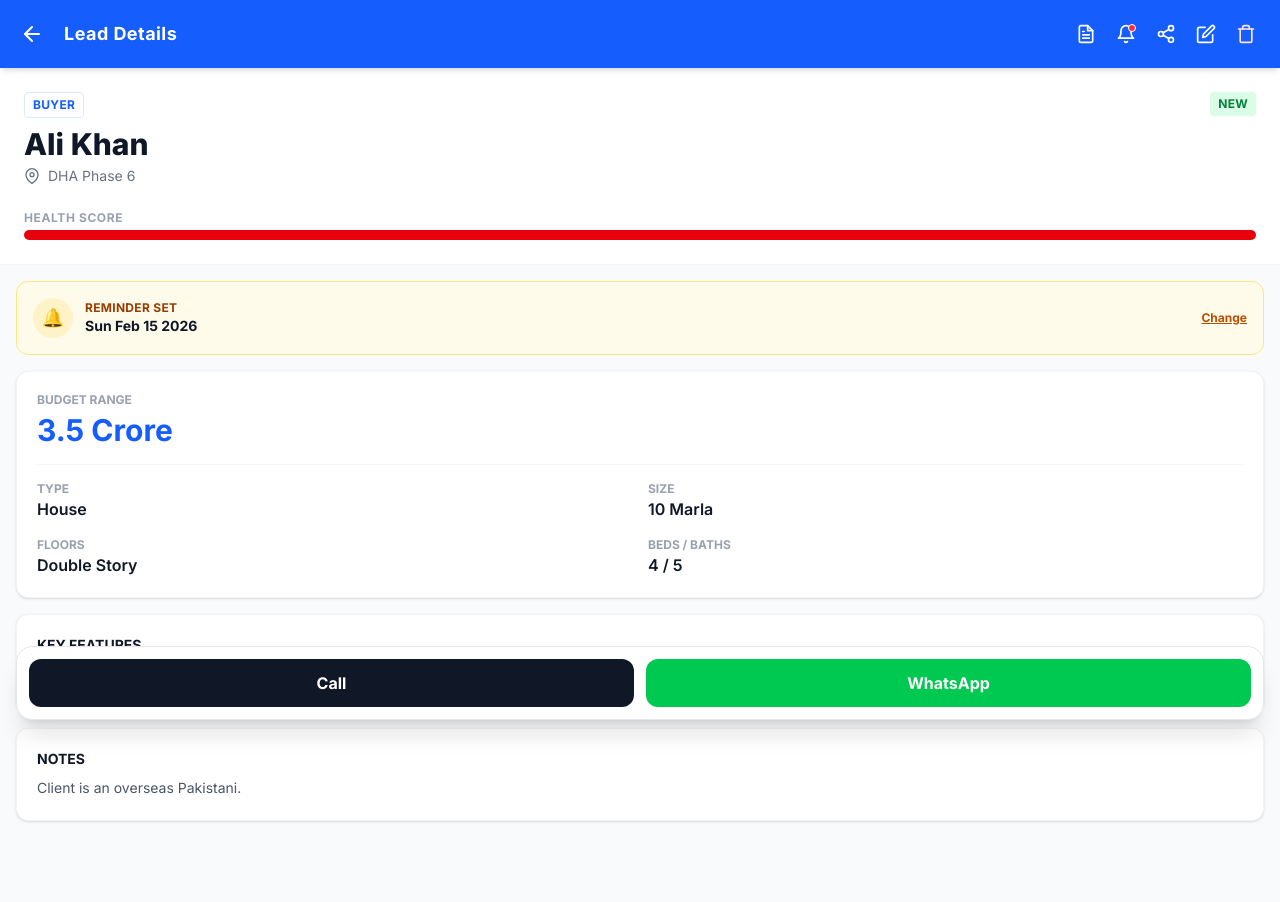
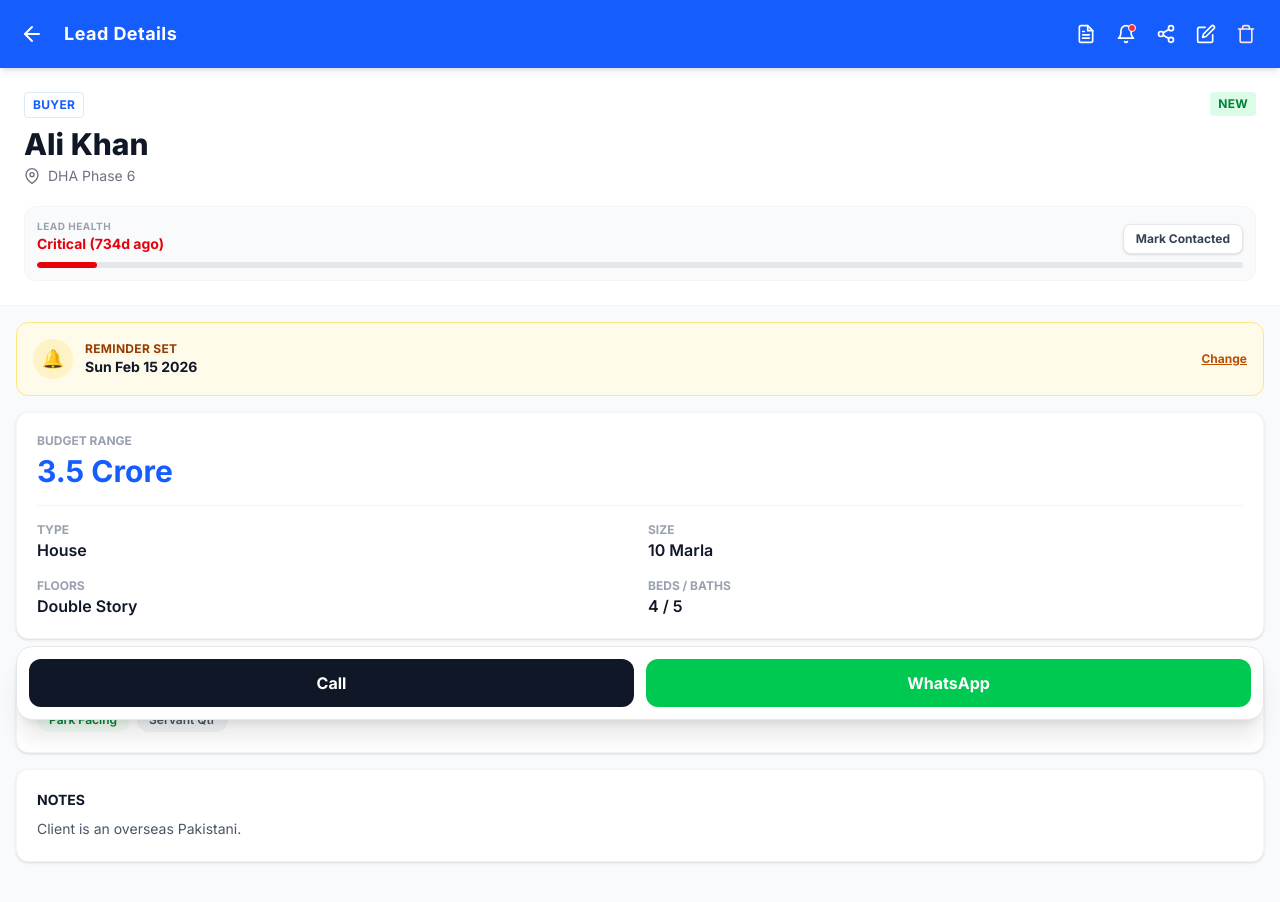
Before and after one commit to haider-kashan/real-estate-crm, a Next.js app: page /leads/1 in a window 1280 px wide. Shown: the top 902 px of the page. Built offline with nearby package versions, Linux system fonts and the light colour scheme; what @react-pdf/renderer would draw is missing.

Commit message:
Fix: Hidden health indicators and notifications for Dead/Closed leads

```diff
--- a/app/components/LeadDashboard.tsx
+++ b/app/components/LeadDashboard.tsx
@@ -32,41 +32,44 @@ export default function LeadDashboard({ title, initialData, department, tabs }:
   const activeChipBg = department === 'sales' ? 'bg-blue-600' : (department === 'rentals' ? 'bg-indigo-600' : 'bg-gray-900');
   const statuses = ['all', 'new', 'contacted', 'interested', 'negotiation', 'closed', 'dead'];
 
-  // --- 1. ACTION CENTER LOGIC (For Bell Icon) ---
+  // --- 1. ACTION CENTER LOGIC ---
   const urgentLeads = useMemo(() => {
     const now = new Date();
     const todayStr = now.toDateString();
 
     // @ts-ignore
     return initialData.filter(l => {
-      // Check 1: Reminder Due?
+      // Ignore Dead/Closed Leads
+      const status = (l.status || '').toLowerCase();
+      if (status === 'dead' || status === 'closed') {
+        return false;
+      }
+
       let isReminderDue = false;
       if (l.followUp) {
         const date = new Date(l.followUp);
         isReminderDue = date < now || date.toDateString() === todayStr;
       }
 
-      // Check 2: Health Critical?
       // @ts-ignore
       const health = getLeadHealth(l.lastContactDate, l.dateAdded);
-      const isCritical = health.status === 'Critical' && l.status !== 'closed' && l.status !== 'dead';
+      const isCritical = health.status === 'Critical';
 
       return isReminderDue || isCritical;
     }).sort((a, b) => {
-       // Reminders on top
        if (a.followUp && !b.followUp) return -1;
        return 0;
     });
   }, [initialData]);
 
-  const headerReminders: ReminderItem[] = urgentLeads.map(l => {
+  const headerReminders = urgentLeads.map(l => {
       const now = new Date();
       // @ts-ignore
       const health = getLeadHealth(l.lastContactDate, l.dateAdded);
 
-      let type: 'overdue' | 'today' | 'critical' = 'overdue';
+      let type: 'overdue' | 'today' | 'critical' | null = null;
 
-      if (health.status === 'Critical' && l.status !== 'closed' && l.status !== 'dead') {
+      if (health.status === 'Critical') {
         type = 'critical';
       } else if (l.followUp) {
         const fDate = new Date(l.followUp);
@@ -74,15 +77,19 @@ export default function LeadDashboard({ title, initialData, department, tabs }:
         type = isToday ? 'today' : 'overdue';
       }
 
+      if (!type) return null;
+
       return {
           id: l.id,
           name: l.name,
           phone: l.phone,
+          date: l.followUp,
           type: type,
           daysAgo: health.days
       }
-  });
+  }).filter(Boolean) as ReminderItem[];
 
+  // --- FILTER ENGINE ---
   const filteredLeads = useMemo(() => {
     let result = initialData;
     if (activeTab !== 'all') result = result.filter(l => l.type === activeTab);
@@ -106,7 +113,6 @@ export default function LeadDashboard({ title, initialData, department, tabs }:
   return (
     <div className="flex flex-col min-h-screen bg-gray-50">
 
-      {/* HEADER */}
       <div className="sticky top-0 z-30 bg-white shadow-sm">
         <HeaderBar
           title={title}
@@ -139,7 +145,6 @@ export default function LeadDashboard({ title, initialData, department, tabs }:
       <AddLeadModal isOpen={isModalOpen} onClose={() => router.back()} department={department} />
 
       <div className="p-3 space-y-3 flex-1 pb-32">
-
         {/* --- MAIN LIST --- */}
         {filteredLeads.length === 0 ? (
           <div className="flex flex-col items-center justify-center py-20 text-center opacity-50">
@@ -152,6 +157,9 @@ export default function LeadDashboard({ title, initialData, department, tabs }:
              // @ts-ignore
              const health = getLeadHealth(lead.lastContactDate, lead.dateAdded);
 
+             // --- LOGIC: Hide Health Dot for Dead/Closed leads ---
+             const isInactive = ['dead', 'closed'].includes(lead.status);
+
              return (
                <div key={lead.id} onClick={() => router.push(`/leads/${lead.id}`)} className="block bg-white p-3.5 rounded-2xl shadow-[0_2px_8px_rgba(0,0,0,0.04)] border border-gray-100 relative overflow-hidden active:scale-[0.98] transition-transform cursor-pointer">
                  <div className={`absolute left-0 top-0 bottom-0 w-1.5 ${['buyer', 'seller'].includes(lead.type) ? (lead.type === 'buyer' ? 'bg-blue-500' : 'bg-orange-500') : (lead.type === 'tenant' ? 'bg-indigo-500' : 'bg-purple-500')}`}></div>
@@ -159,8 +167,11 @@ export default function LeadDashboard({ title, initialData, department, tabs }:
                    <div>
                      <div className="flex items-center gap-2">
                        <h3 className="font-extrabold text-gray-900 text-base">{lead.name}</h3>
-                       {/* HEALTH DOT */}
-                       <div className={`w-2.5 h-2.5 rounded-full ${health.color} border-2 border-white shadow-sm`} title={`Health: ${health.status} (${health.days}d)`}></div>
+
+                       {/* HEALTH DOT - Render ONLY if active */}
+                       {!isInactive && (
+                         <div className={`w-2.5 h-2.5 rounded-full ${health.color} border-2 border-white shadow-sm`} title={`Health: ${health.status} (${health.days}d)`}></div>
+                       )}
                      </div>
                      <div className="flex items-center gap-1.5 text-xs text-gray-500 mt-1 font-medium">
                         <svg xmlns="http://www.w3.org/2000/svg" width="12" height="12" viewBox="0 0 24 24" fill="none" stroke="currentColor" strokeWidth="2" strokeLinecap="round" strokeLinejoin="round"><path d="M21 10c0 7-9 13-9 13s-9-6-9-13a9 9 0 0 1 18 0z"></path><circle cx="12" cy="10" r="3"></circle></svg>
--- a/app/leads/[id]/page.tsx
+++ b/app/leads/[id]/page.tsx
@@ -11,7 +11,6 @@ import ShareLeadModal from '../../components/leads/ShareLeadModal';
 import EditLeadModal from '../../components/leads/EditLeadModal';
 import ReminderModal from '../../components/leads/ReminderModal';
 import InvoiceModal from '../../components/leads/InvoiceModal';
-import LeadHealth from '../../components/leads/LeadHealth';
 
 export default function LeadDetailsPage({ params }: { params: Promise<{ id: string }> }) {
   const { id } = use(params);
@@ -37,7 +36,6 @@ export default function LeadDetailsPage({ params }: { params: Promise<{ id: stri
   }
 
   // --- CALCULATE HEALTH ---
-  // We now use the shared utility with the specific date fields requested
   // @ts-ignore
   const health = getLeadHealth(lead.lastContactDate, lead.dateAdded);
 
@@ -52,6 +50,13 @@ export default function LeadDetailsPage({ params }: { params: Promise<{ id: stri
   const handleUpdateLead = (updatedData: any) => {
     setLead(updatedData);
     alert("Lead Updated!");
+  };
+
+  // --- HANDLER: Log Contact ---
+  const handleLogContact = () => {
+    // @ts-ignore
+    setLead(prev => ({ ...prev, lastContactDate: new Date().toISOString() }));
+    alert("Contact Logged! Lead Health Restored 💚");
   };
 
   const handleSetReminder = (isoDate: string) => {
@@ -110,7 +115,7 @@ export default function LeadDetailsPage({ params }: { params: Promise<{ id: stri
       <div className="bg-white p-6 border-b border-gray-100">
         <div className="flex justify-between items-start mb-2">
           <span className={`px-2 py-1 rounded text-xs font-bold uppercase tracking-wide border ${isSales ? 'border-blue-100 text-blue-600' : 'border-indigo-100 text-indigo-600'}`}>{lead.type}</span>
-          <span className={`px-2 py-1 rounded text-xs font-bold uppercase tracking-wide ${lead.status === 'new' ? 'bg-green-100 text-green-700' : 'bg-gray-100 text-gray-600'}`}>{lead.status}</span>
+          <span className={`px-2 py-1 rounded text-xs font-bold uppercase tracking-wide ${lead.status === 'new' ? 'bg-green-100 text-green-700' : lead.status === 'dead' ? 'bg-red-50 text-red-600' : lead.status === 'closed' ? 'bg-gray-800 text-white' : 'bg-gray-100 text-gray-600'}`}>{lead.status}</span>
         </div>
         <h1 className="text-3xl font-extrabold text-gray-900 mb-1">{lead.name}</h1>
         <p className="text-gray-500 flex items-center gap-2 text-sm">
@@ -118,21 +123,25 @@ export default function LeadDetailsPage({ params }: { params: Promise<{ id: stri
           {lead.location}
         </p>
 
-        {/* --- HEALTH SCORE BAR --- */}
-        <div className="mt-6">
-           <div className="flex justify-between items-center mb-1">
-              <span className="text-xs font-bold text-gray-400 uppercase tracking-wider">Health Score</span>
-              <span className={`text-xs font-bold ${health.text}`}>{health.label}</span>
-           </div>
-           <div className="w-full h-2.5 bg-gray-100 rounded-full overflow-hidden">
-              <div
-                className={`h-full ${health.color} transition-all duration-500 ${health.alert ? 'animate-pulse' : ''}`}
-                style={{ width: `${health.percent}%` }}
-              ></div>
-           </div>
-           {/* @ts-ignore */}
-           {health.alert && <p className="text-[10px] text-red-500 font-bold mt-1">Action Required: Contact this lead immediately.</p>}
-        </div>
+        {/* --- HEALTH SCORE BAR (HIDDEN FOR DEAD/CLOSED) --- */}
+        {!['dead', 'closed'].includes(lead.status) && (
+          <div className="mt-5 bg-gray-50 p-3 rounded-xl border border-gray-100">
+             <div className="flex justify-between items-end mb-1">
+                <div>
+                   <p className="text-[10px] font-bold text-gray-400 uppercase tracking-wider">Lead Health</p>
+                   {/* @ts-ignore */}
+                   <p className={`text-sm font-bold ${health.text}`}>{health.status} ({health.days}d ago)</p>
+                </div>
+                <button onClick={handleLogContact} className="text-xs font-bold bg-white border border-gray-200 px-3 py-1.5 rounded-lg shadow-sm active:scale-95 text-gray-700 hover:bg-gray-50">
+                   Mark Contacted
+                </button>
+             </div>
+             <div className="w-full bg-gray-200 rounded-full h-1.5 mt-2 overflow-hidden">
+                {/* @ts-ignore */}
+                <div className={`h-1.5 rounded-full ${health.color} transition-all duration-500`} style={{ width: `${health.score}%` }}></div>
+             </div>
+          </div>
+        )}
       </div>
 
       <div className="p-4 space-y-4">
--- a/app/lib/data.ts
+++ b/app/lib/data.ts
@@ -107,7 +107,7 @@ export const salesLeads: Lead[] = [
     floors: "3rd Floor",
     features: { hasBasement: false, isCorner: false, isParkFacing: false, isMainRoad: false, hasServantQuarter: false },
     notes: "Client decided not to sell.",
-    lastContactDate: "2026-02-04",
+    lastContactDate: "2026-01-04",
     dateAdded: "2023-12-05"
   }
 ];
```
